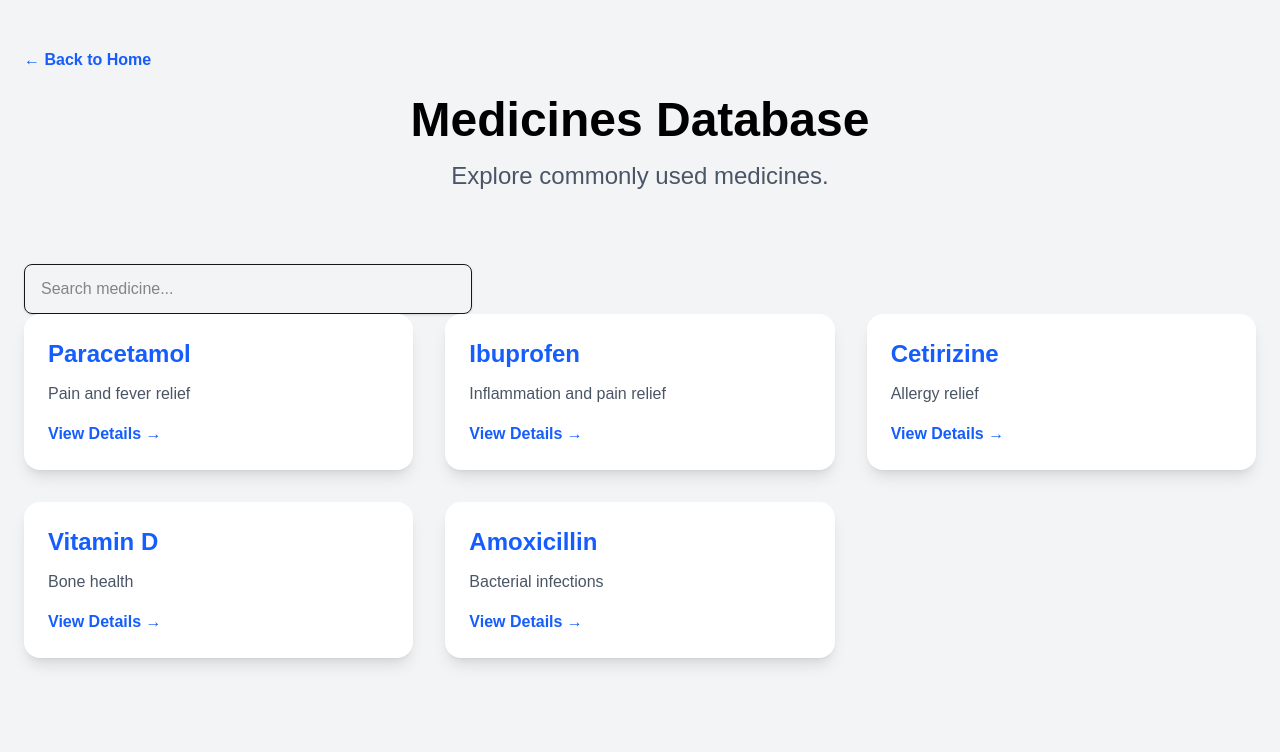
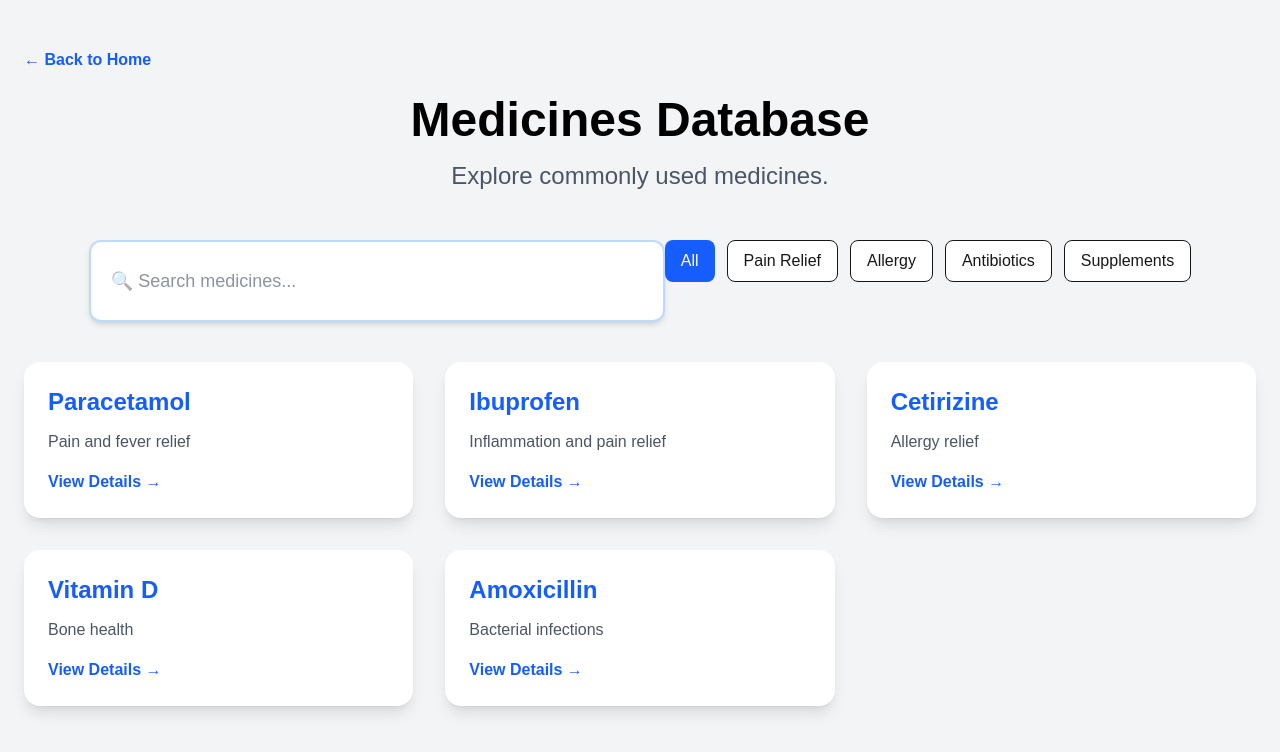
Before and after one commit to Shruthii7/mediwise-sdg3, a Next.js app: page /medicines in a window 1280 px wide. Shown: the top 752 px of the page. Built offline with nearby package versions, Linux system fonts and the light colour scheme.

Commit message:
Category Filters

```diff
--- a/app/medicines/page.tsx
+++ b/app/medicines/page.tsx
@@ -7,11 +7,17 @@ import { medicines } from "@/data/medicines";
 
 export default function MedicinesPage() {
     const [search, setSearch] = useState("");
+    const [category, setCategory] = useState("All");
 
-const filteredMedicines = medicines.filter((medicine) =>
-  medicine.name.toLowerCase().includes(search.toLowerCase())
-);
+const filteredMedicines = medicines.filter((medicine) => {
+  const matchesSearch =
+    medicine.name.toLowerCase().includes(search.toLowerCase());
 
+  const matchesCategory =
+    category === "All" || medicine.category === category;
+
+  return matchesSearch && matchesCategory;
+});
   return (
     <main className="min-h-screen bg-gray-100 py-12">
       <div className="max-w-7xl mx-auto px-6">
@@ -29,13 +35,90 @@ const filteredMedicines = medicines.filter((medicine) =>
           Explore commonly used medicines.
         </p>
 
-        <input
-  type="text"
-  placeholder="Search medicine..."
-  value={search}
-  onChange={(e) => setSearch(e.target.value)}
-  className="mt-6 w-full max-w-md px-4 py-3 border rounded-lg shadow-sm focus:outline-none focus:ring-2 focus:ring-blue-500"
-/>
+        <div className="flex justify-center mt-8 mb-10">
+  <input
+    type="text"
+    placeholder="🔍 Search medicines..."
+    value={search}
+    onChange={(e) => setSearch(e.target.value)}
+    className="
+      w-full
+      max-w-xl
+      px-5
+      py-4
+      rounded-xl
+      border-2
+      border-blue-200
+      bg-white
+      text-gray-800
+      text-lg
+      shadow-md
+      focus:outline-none
+      focus:border-blue-500
+      focus:ring-2
+      focus:ring-blue-300
+    "
+  />
+
+  <div className="flex flex-wrap justify-center gap-3 mb-10">
+
+  <button
+    onClick={() => setCategory("All")}
+    className={`px-4 py-2 rounded-lg ${
+      category === "All"
+        ? "bg-blue-600 text-white"
+        : "bg-white border"
+    }`}
+  >
+    All
+  </button>
+
+  <button
+    onClick={() => setCategory("Pain Relief")}
+    className={`px-4 py-2 rounded-lg ${
+      category === "Pain Relief"
+        ? "bg-blue-600 text-white"
+        : "bg-white border"
+    }`}
+  >
+    Pain Relief
+  </button>
+
+  <button
+    onClick={() => setCategory("Allergy")}
+    className={`px-4 py-2 rounded-lg ${
+      category === "Allergy"
+        ? "bg-blue-600 text-white"
+        : "bg-white border"
+    }`}
+  >
+    Allergy
+  </button>
+
+  <button
+    onClick={() => setCategory("Antibiotics")}
+    className={`px-4 py-2 rounded-lg ${
+      category === "Antibiotics"
+        ? "bg-blue-600 text-white"
+        : "bg-white border"
+    }`}
+  >
+    Antibiotics
+  </button>
+
+  <button
+    onClick={() => setCategory("Supplements")}
+    className={`px-4 py-2 rounded-lg ${
+      category === "Supplements"
+        ? "bg-blue-600 text-white"
+        : "bg-white border"
+    }`}
+  >
+    Supplements
+  </button>
+
+</div>
+</div>
 
         <div className="grid md:grid-cols-2 lg:grid-cols-3 gap-8">
 
```
